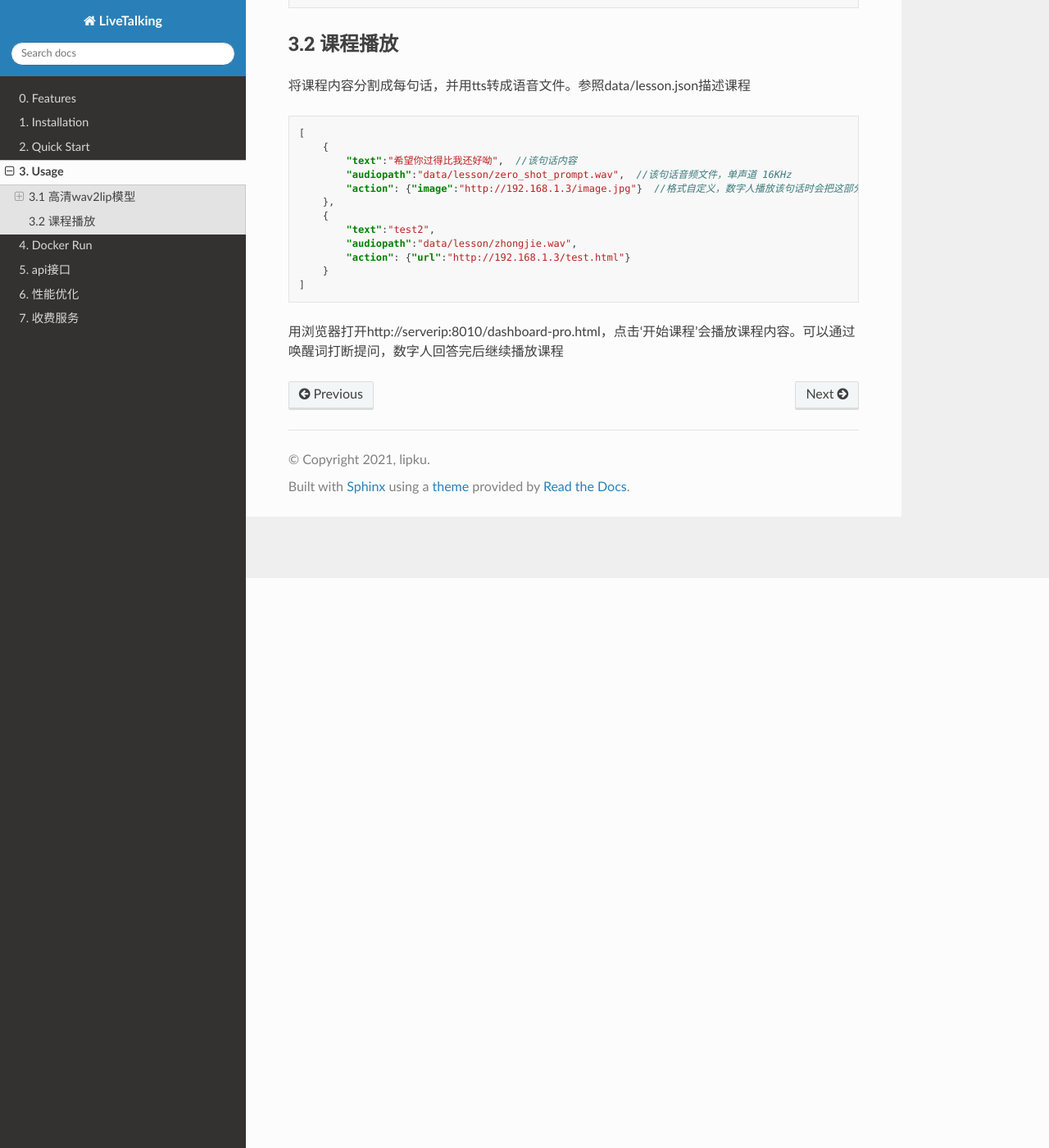
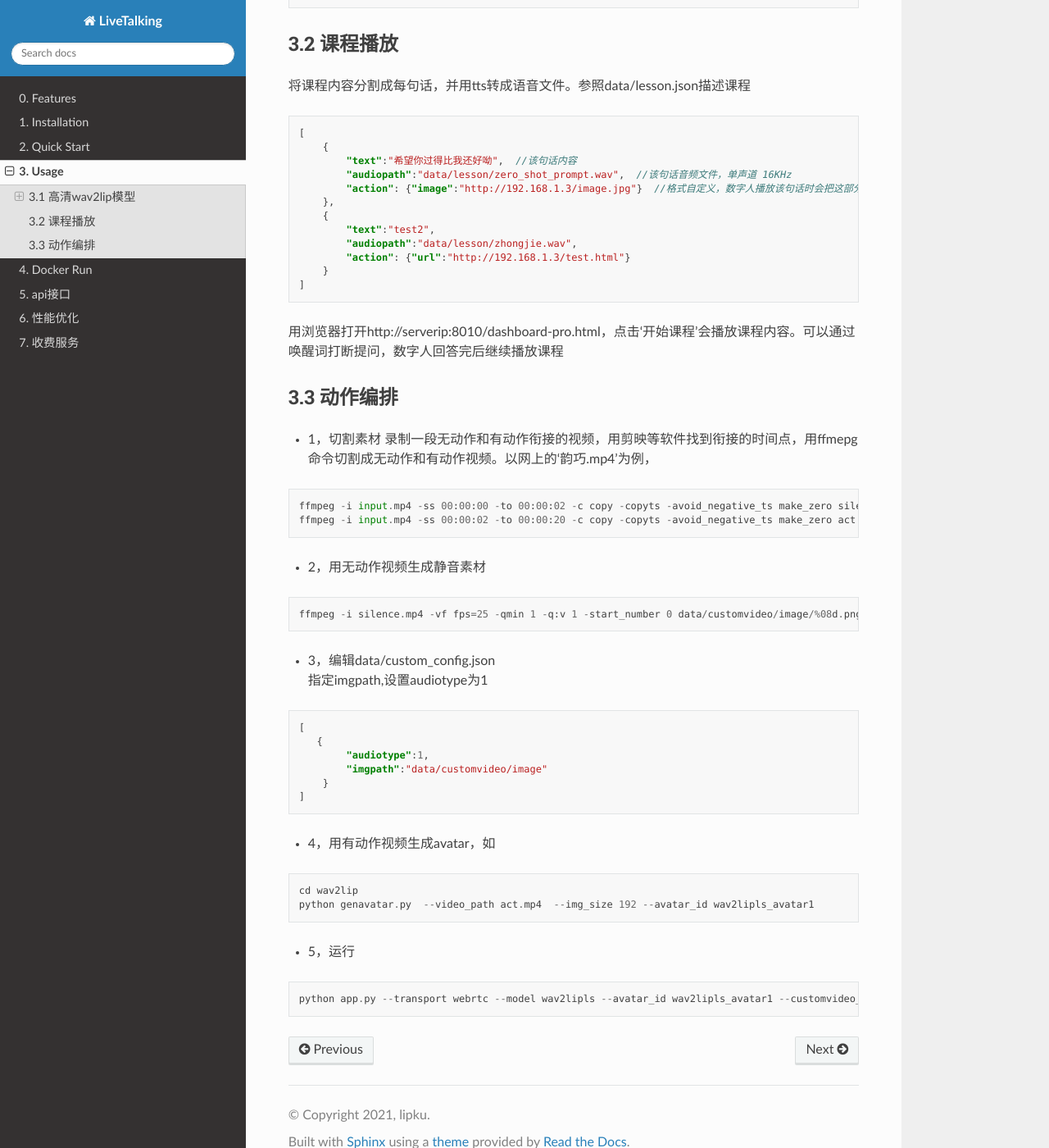
Before and after one commit to lipku/livetalking-doc, a Sphinx documentation site: the page built from docs/source/usage.md, in a window 1280 px wide and 1400 px high, scrolled down 695 px. Shown: the whole window at 82% size. Built offline with Sphinx 7.4.7 and the Read the Docs theme 3.1.0, drawn with Linux system fonts in a browser that asks for light colours.

Commit message:
添加动作编排介绍

````diff
--- a/docs/source/usage.md
+++ b/docs/source/usage.md
@@ -39,3 +39,34 @@ python genavatar.py  --video_path xxx.mp4  --img_size 192 --avatar_id wav2lipls_
 ]
 ```
 用浏览器打开http://serverip:8010/dashboard-pro.html，点击‘开始课程’会播放课程内容。可以通过唤醒词打断提问，数字人回答完后继续播放课程
+
+### 3.3 动作编排
+- 1，切割素材
+录制一段无动作和有动作衔接的视频，用剪映等软件找到衔接的时间点，用ffmepg命令切割成无动作和有动作视频。以网上的‘韵巧.mp4’为例，
+```
+ffmpeg -i input.mp4 -ss 00:00:00 -to 00:00:02 -c copy -copyts -avoid_negative_ts make_zero silence.mp4
+ffmpeg -i input.mp4 -ss 00:00:02 -to 00:00:20 -c copy -copyts -avoid_negative_ts make_zero act.mp4
+```
+- 2，用无动作视频生成静音素材
+```
+ffmpeg -i silence.mp4 -vf fps=25 -qmin 1 -q:v 1 -start_number 0 data/customvideo/image/%08d.png
+```
+- 3，编辑data/custom_config.json
+指定imgpath,设置audiotype为1
+```json
+[
+   {
+        "audiotype":1,
+        "imgpath":"data/customvideo/image"
+    }
+]
+```
+- 4，用有动作视频生成avatar，如
+```
+cd wav2lip
+python genavatar.py  --video_path act.mp4  --img_size 192 --avatar_id wav2lipls_avatar1
+```
+- 5，运行
+```
+python app.py --transport webrtc --model wav2lipls --avatar_id wav2lipls_avatar1 --customvideo_config data/custom_config.json
+```
````
